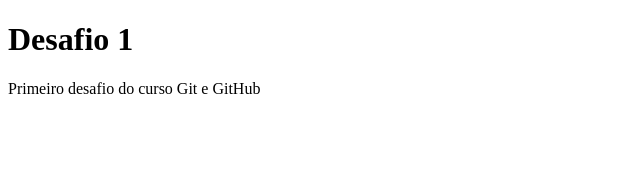
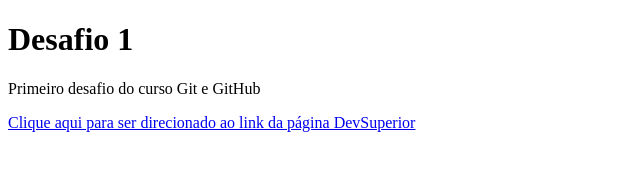
Before and after one commit to Yruan-Silveira/AulaGitHub, a plain HTML site: page desafio_primeiro-projeto/index.html in a window 1280 px wide. Shown: the whole page, without its empty margins (0-640 px from the left). Drawn offline with Linux system fonts and the light colour scheme.

Commit message:
Criado um link de direcionamento para a página DevSuperior dentro do index

```diff
--- a/desafio_primeiro-projeto/index.html
+++ b/desafio_primeiro-projeto/index.html
@@ -8,5 +8,6 @@
 <body>
     <h1>Desafio 1</h1>
     <p>Primeiro desafio do curso Git e GitHub</p>
+    <a href="https://devsuperior.com.br/">Clique aqui para ser direcionado ao link da página DevSuperior</a>
 </body>
 </html>
```
